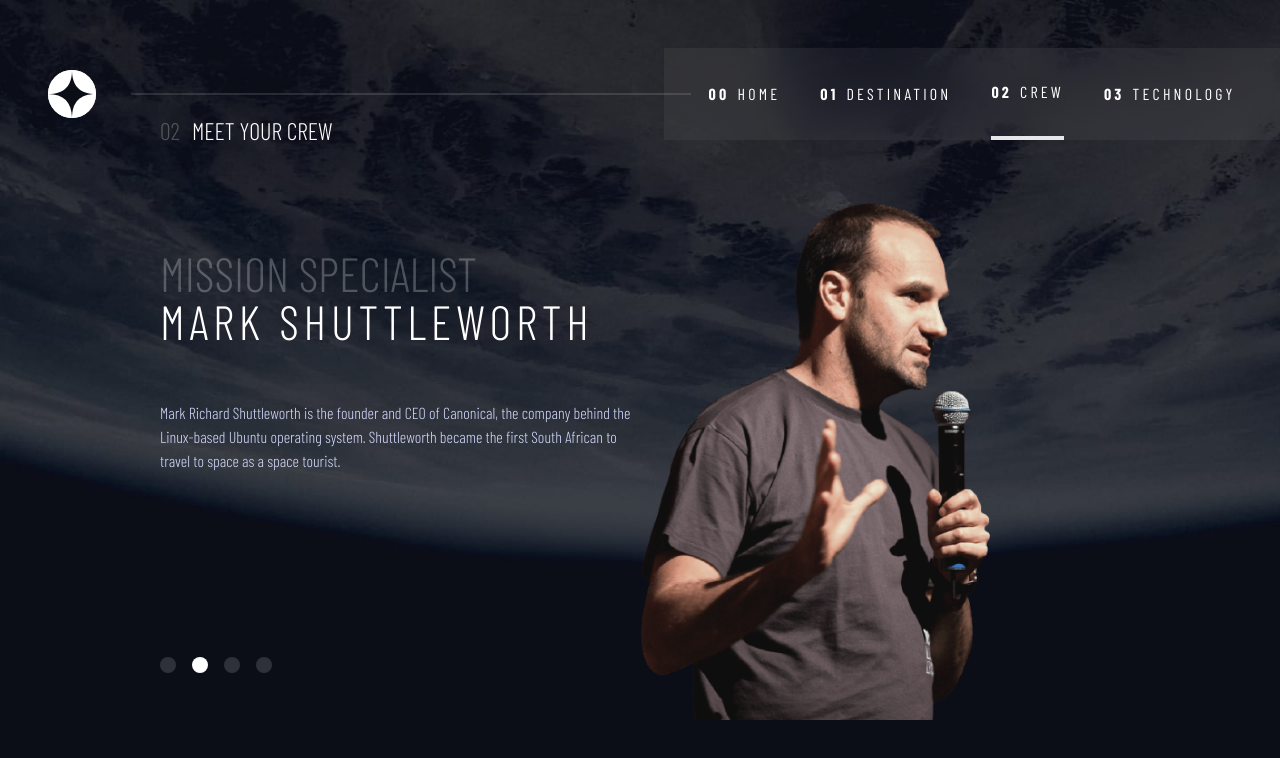
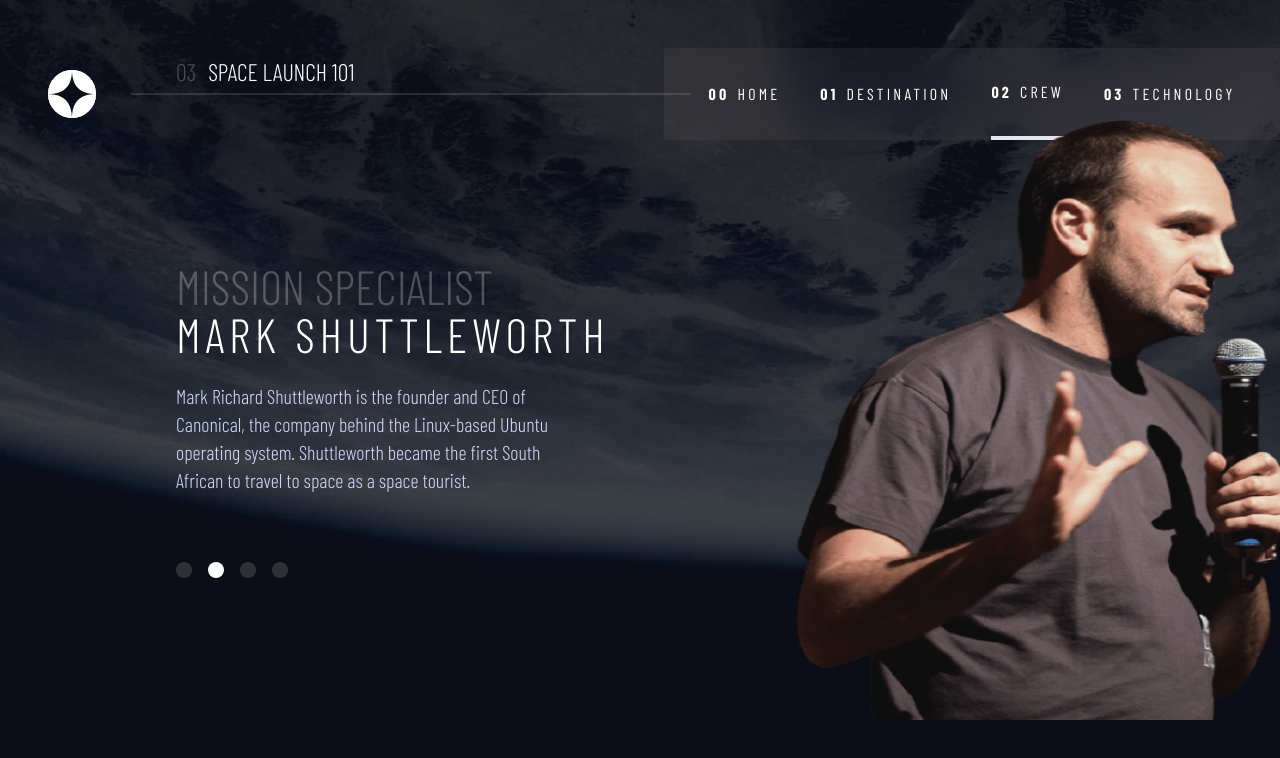
Before and after one commit to Ememobong-dev/space-tourism-web, a Next.js app: page /crew in a window 1280 px wide. Shown: the top 758 px of the page. Built offline with nearby package versions, Linux system fonts and the light colour scheme; what @ant-design/nextjs-registry would draw is missing.

Commit message:
update on titleNav

```diff
--- a/src/app/crew/page.tsx
+++ b/src/app/crew/page.tsx
@@ -5,14 +5,7 @@
 import Image from "next/image";
 import React, { useEffect, useState } from "react";
 import data from "@/app/data.json";
-
-
-
-
-
-
-
-
+import DoubleLayerText from "@/components/DoubleLayerText";
 
 const Crew = () => {
   const crewData = data.crew;
@@ -22,63 +15,56 @@
     setCrewIndex(index);
   };
 
+  useEffect(() => {
+    const interval = setInterval(() => {
+      setCrewIndex((n) => (n + 1 >= crewData.length ? 0 : n + 1));
+    }, 4000);
 
-    useEffect( () => {
-        const interval = setInterval( () => {
-            setCrewIndex( (n) => n + 1 >= crewData.length ? 0 : n + 1 );
-
-        }, 4000 )
-
-        return () => clearInterval(interval)
-
-    }, [crewIndex])
+    return () => clearInterval(interval);
+  }, [crewIndex]);
 
   return (
     <div className="bg_crew">
-      <Row justify={"center"}  align={"middle"} className="pb-20">
-        <Col xs={18} xxl={16}>
-          <Row justify={"center"}  align={"middle"}>
-            <Col xs={24}>
-              <TitleNav title="Meet your crew" num="02" />
-            </Col>
-            <Col xs={12} className="">
-              <div className="flex flex-col gap-y-14 ">
+      <div className="w-full px-44">
         <div>
-                  <h3 className=" text-white/25 uppercase font-barlowCondensedLight text-5xl">
-                  {crewData[crewIndex].role}
-                  </h3>
-                  <h3 className="text-5xl font-barlowCondensedLight uppercase tracking-widest">
-                  {crewData[crewIndex].name}
-                  </h3>
+          <TitleNav title="Space launch 101" num="03" />
         </div>
+        <Row className="pb-20" justify={"center"} align={"middle"}>
+          <Col xs={16}>
+            <div className="h-[500px] flex flex-col justify-center ">
+              <DoubleLayerText
+                upperLayerText={crewData[crewIndex].role}
+                lowerLayertext={crewData[crewIndex].name}
+                description={crewData[crewIndex].bio}
+              />
 
-                <p className="text-blue300 h-[200px] font-barlowCondensedLight text-base">
-                {crewData[crewIndex].bio}
-                </p>
               <div className="flex gap-4">
-                    {
-                        crewData.map( (crew, index) => (
-                            <span key={crew.name} onClick={() => handleCrewClick(index)} className={` ${crewIndex === index ? "bg-white" : "bg-white/15"} cursor-pointer w-4 h-4 rounded-full p-2 `}></span>
-                        ))
-                    }
+                {crewData.map((crew, index) => (
+                  <span
+                    key={crew.name}
+                    onClick={() => handleCrewClick(index)}
+                    className={` ${
+                      crewIndex === index ? "bg-white" : "bg-white/15"
+                    } cursor-pointer w-4 h-4 rounded-full p-2 `}
+                  ></span>
+                ))}
               </div>
             </div>
-
           </Col>
-            <Col xs={12} className="">
-              <span className=" h-[300px]">
+          <Col xs={8}>
+            <div className="w-full h-full  ">
               <Image
                 src={crewData[crewIndex].images.png}
                 alt="crew img"
                 objectFit="cover"
-                  width={350}
-                  height={300}
+                width={400}
+                height={400}
+                className="max-h-[600px] min-h-[600px] min-w-[500px] max-w-[500px] "
               />
-              </span>
+            </div>
           </Col>
         </Row>
-        </Col>
-      </Row>
+      </div>
     </div>
   );
 };
--- a/src/app/technology/page.tsx
+++ b/src/app/technology/page.tsx
@@ -6,50 +6,57 @@
 import React, { useState } from "react";
 import data from "@/app/data.json";
 import RoundBgText from "@/components/RoundBgText";
+import DoubleLayerText from "@/components/DoubleLayerText";
 
 const Technology = () => {
   const technologyData = data.technology;
-  const [techDataIndex, setTechDataIndex] = useState(0)
+  const [techDataIndex, setTechDataIndex] = useState(0);
 
   const handleDataChange = (index: number) => {
-    setTechDataIndex(index)
-
-  }
+    setTechDataIndex(index);
+  };
 
   return (
     <div className="bg_technology">
       <div className="w-full pl-44">
+        <div>
+        <TitleNav title="Space launch 101" num="03" />
+        </div>
         <Row className="pb-20">
-          <Col xs={24}>
+          {/* <Col xs={24}>
             <TitleNav title="Space launch 101" num="03" />
-          </Col>
+          </Col> */}
           <Col xs={16}>
             <div className="flex items-center  h-[500px] gap-20">
               <div className="flex h-[300px]  gap-4 flex-col">
                 {technologyData.map((item, index) => (
-                  <RoundBgText currentindex={index} techDataIndex={techDataIndex} handleClick={() => handleDataChange(index)} key={item.name} num={index + 1} />
+                  <RoundBgText
+                    currentindex={index}
+                    techDataIndex={techDataIndex}
+                    handleClick={() => handleDataChange(index)}
+                    key={item.name}
+                    num={index + 1}
+                  />
                 ))}
               </div>
               <div className="flex justify-center h-[500px] items-center  ">
-                <div className="flex flex-col gap-6 h-[300px]">
-                  <div>
-                    <h3 className=" text-white/25 uppercase font-barlowCondensedLight text-5xl">
-                      The terminology...
-                    </h3>
-                    <h3 className="text-5xl font-barlowCondensedLight uppercase tracking-widest">
-                    {technologyData[techDataIndex].name}
-                    </h3>
-                  </div>
-                  <p className="text-blue300 h-[200px] w-[65%] font-barlowCondensedLight text-xl">
-                    {technologyData[techDataIndex].description}
-                  </p>
-                </div>
+                <DoubleLayerText
+                  upperLayerText={"The terminology..."}
+                  lowerLayertext={technologyData[techDataIndex].name}
+                  description={technologyData[techDataIndex].description}
+                />
               </div>
             </div>
           </Col>
           <Col xs={8}>
             <span className="w-full h-full">
-              <Image src= {technologyData[techDataIndex].images.portrait} className="w-full h-full" alt="space" />
+              <Image
+                width={500}
+                height={500}
+                src={technologyData[techDataIndex].images.portrait}
+                className="w-full h-full"
+                alt="space"
+              />
             </span>
           </Col>
         </Row>
--- /dev/null
+++ b/src/components/DoubleLayerText.tsx
@@ -0,0 +1,27 @@
+import React from "react";
+
+type TextInterface = {
+    upperLayerText: string;
+    lowerLayertext: string;
+    description: string;
+}
+
+const DoubleLayerText = ({upperLayerText, lowerLayertext, description} : TextInterface) => {
+  return (
+    <div className="flex flex-col gap-6 h-[300px]">
+      <div>
+        <h3 className=" text-white/25 uppercase font-barlowCondensedLight text-5xl">
+          {upperLayerText}
+        </h3>
+        <h3 className="text-5xl font-barlowCondensedLight uppercase tracking-widest">
+          {lowerLayertext}
+        </h3>
+      </div>
+      <p className="text-blue300 h-[200px] w-[65%] font-barlowCondensedLight text-xl">
+        {description}
+      </p>
+    </div>
+  );
+};
+
+export default DoubleLayerText;
--- a/src/components/RoundBgText.tsx
+++ b/src/components/RoundBgText.tsx
@@ -2,7 +2,7 @@
 
 const RoundBgText = ({num, currentindex, techDataIndex,  handleClick} : {num: number; handleClick: () => void; currentindex: number; techDataIndex:number }) => {
   return (
-    <div onClick={handleClick} className={`w-20 cursor-pointer bg-white text-black flex justify-center text-3xl items-center h-w-20 rounded-full p-5 ${currentindex === techDataIndex ? "bg-white" : "bg-transparent border"}`}>
+    <div onClick={handleClick} className={`w-20 cursor-pointer bg-white flex justify-center text-3xl items-center h-w-20 rounded-full p-5 ${currentindex === techDataIndex ? "bg-white text-black" : "bg-transparent border text-white "}`}>
       <p>{num}</p>
     </div>
   )
--- a/src/components/TitleNav.tsx
+++ b/src/components/TitleNav.tsx
@@ -2,7 +2,7 @@
 
 const TitleNav = ({ num, title }: { num: string; title: string }) => {
   return (
-    <div className="flex gap-3 items-center lg:py-14 py-28  text-2xl uppercase">
+    <div className="flex gap-3 items-center lg:py-8 py-28  text-2xl uppercase">
       <span className="font-barlowCondensedLight text-white/25">{num}</span>
       <p className="font-barlowCondensedLight text-white">{title}</p>
     </div>
```
Lines whose indentation alone changed are shown as unchanged.
